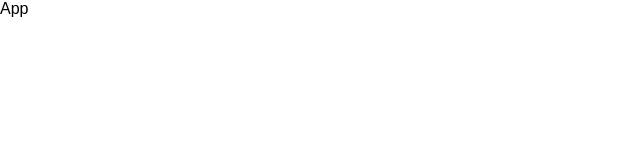
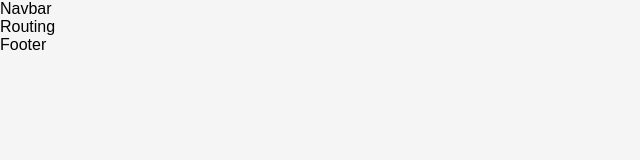
Before and after one commit to Vader4k/Dreally, a React (Vite) app: page / in a window 1280 px wide. Shown: the top 160 px of the page, without its empty margins (0-640 px from the left). Built offline with nearby package versions, Linux system fonts and the light colour scheme.

Commit message:
@add/ creating an index.js file to export constant data to map in the component for clearner code

```diff
--- a/src/App.jsx
+++ b/src/App.jsx
@@ -1,8 +1,10 @@
-
+import Layout from "./layout/Layout"
 
 const App = () => {
   return (
-    <div className="">App</div>
+    <div>
+      <Layout />
+    </div>
   )
 }
 
--- /dev/null
+++ b/src/constants/index.js
@@ -0,0 +1,34 @@
+
+export const navLinks = [
+    {
+        id: 1,
+        name: 'templates',
+        path: '/'
+    },
+    {
+        id: 2,
+        name: 'marketplace',
+        path: '/'
+    },
+    {
+        id: 3,
+        name: 'discover',
+        path: '/'
+    },
+    {
+        id: 4,
+        name: 'price',
+        path: '/'
+    },
+    {
+        id: 5,
+        name: 'learning',
+        path: '/'
+    },
+]
+
+export const why = [
+    {
+
+    }
+]
--- a/src/index.css
+++ b/src/index.css
@@ -11,4 +11,5 @@
   padding: 0;
   box-sizing: border-box;
   font-family: 'Rubik', sans-serif;
+  background: #F5F5F5;
 }
--- a/src/layout/Layout.jsx
+++ b/src/layout/Layout.jsx
@@ -1,8 +1,13 @@
-
+import Routing from '../routes/Routing'
+import { Navbar, Footer } from '../components'
 
 const Layout = () => {
   return (
-    <div>Layout</div>
+    <section>
+        <Navbar />
+        <Routing />
+        <Footer />
+    </section>
   )
 }
 
```
Also changed, not shown: src/assets/index.js (added).
